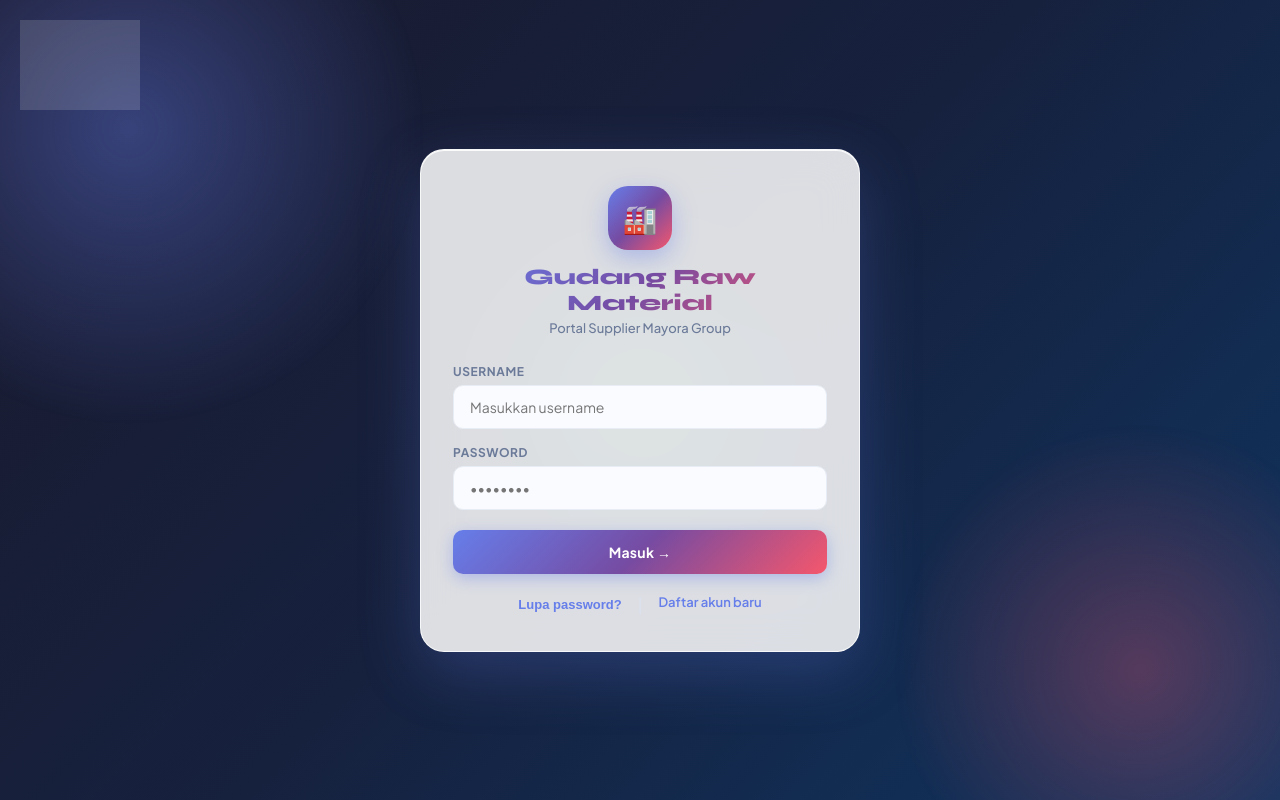
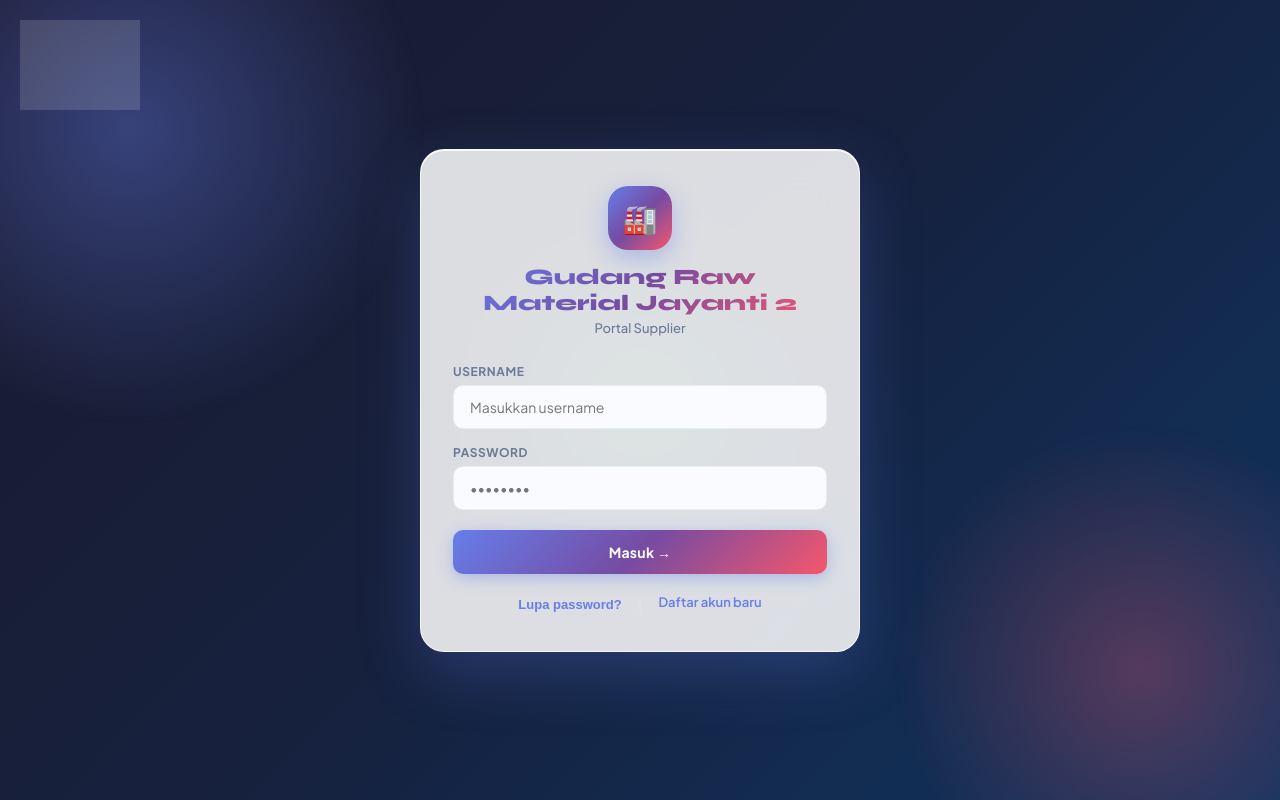
Before and after one commit to gdrmwarehouse/gudang-rm, a Next.js app: page / in a window 1280 px wide. Built offline with nearby package versions, Linux system fonts and the light colour scheme; grey boxes are pictures that could not be loaded.

Commit message:
Update index.js

```diff
--- a/pages/index.js
+++ b/pages/index.js
@@ -36,8 +36,8 @@
         <div className="auth-card">
           <div className="app-header">
             <div className="app-logo">🏭</div>
-            <div className="app-title">Gudang Raw Material</div>
-            <div className="app-subtitle">Portal Supplier Mayora Group</div>
+            <div className="app-title">Gudang Raw Material Jayanti 2</div>
+            <div className="app-subtitle">Portal Supplier </div>
           </div>
           {!showForgot ? (
             <>
```
